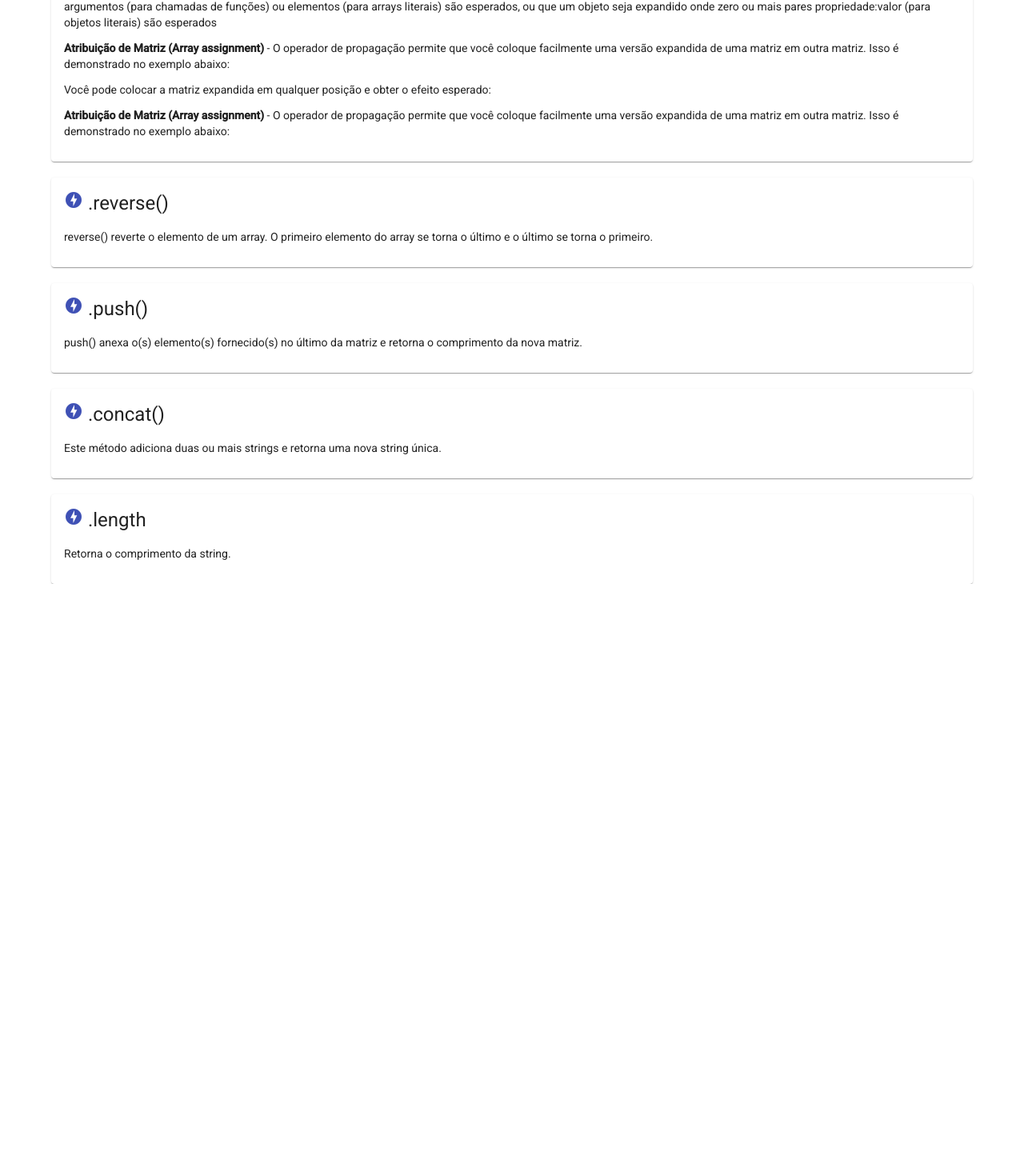
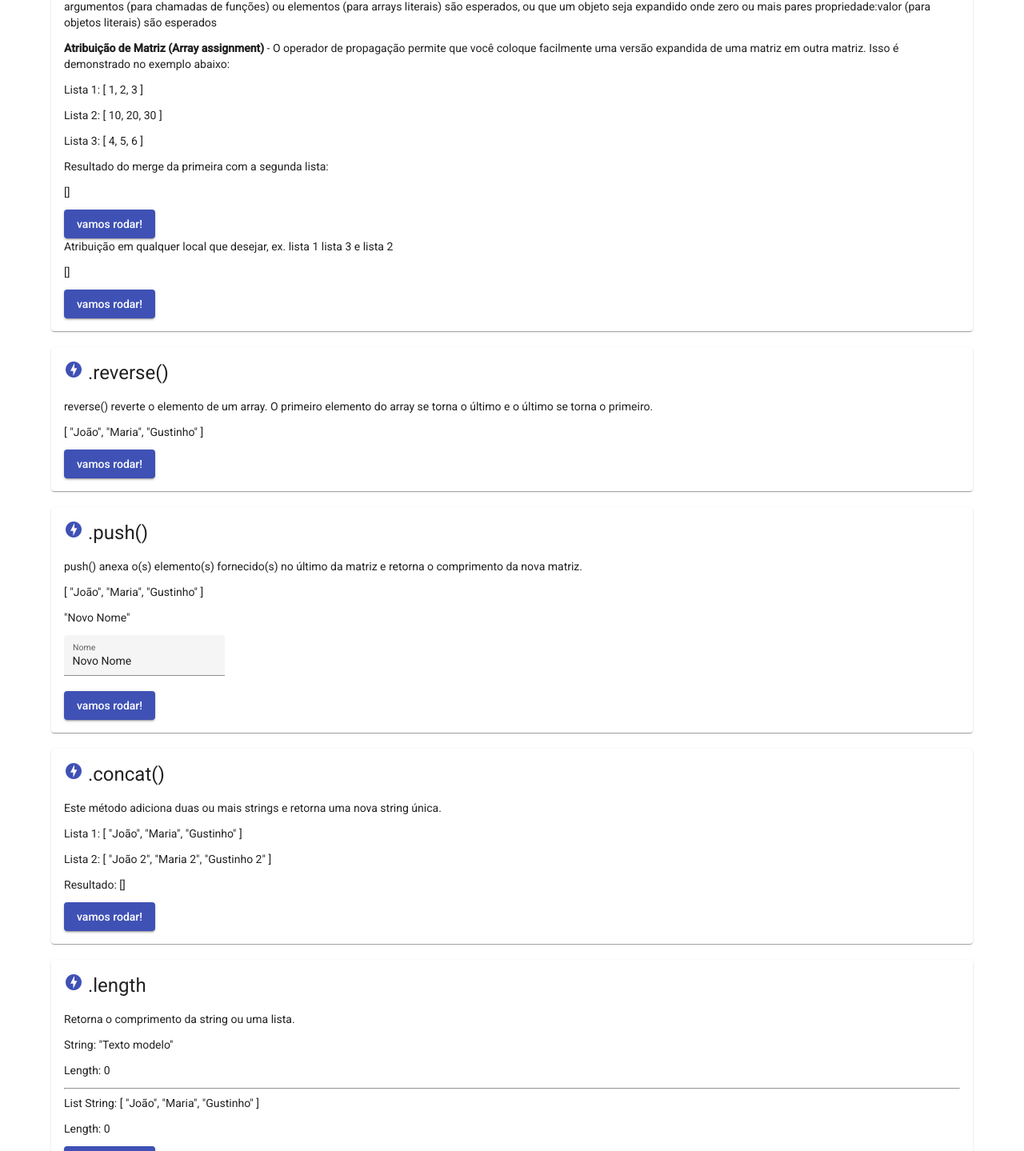
Before and after one commit to AntonioPerezJr/Study, an Angular app: page / in a window 1280 px wide. Shown: the part 3238-4677 px from the top of the page at 80% size. Before the commit the page ends 3968 px from the top, so only its background shows below. Built offline with nearby package versions, Linux system fonts and the light colour scheme.

Commit message:
completion of methods

```diff
--- a/src/app/app.module.ts
+++ b/src/app/app.module.ts
@@ -6,6 +6,7 @@ import { AppComponent } from './app.component';
 import { ArrayMethodsComponent } from './pages/array-methods/array-methods.component';
 import { BrowserAnimationsModule } from '@angular/platform-browser/animations';
 import { MaterialModule } from './material.module';
+import { FormsModule, ReactiveFormsModule } from '@angular/forms';
 
 @NgModule({
   declarations: [
@@ -16,7 +17,9 @@ import { MaterialModule } from './material.module';
     BrowserModule,
     AppRoutingModule,
     BrowserAnimationsModule,
-    MaterialModule
+    MaterialModule,
+    FormsModule,
+    ReactiveFormsModule
   ],
   providers: [],
   bootstrap: [AppComponent]
--- a/src/app/pages/array-methods/array-methods.component.html
+++ b/src/app/pages/array-methods/array-methods.component.html
@@ -143,42 +143,74 @@
         <p> Sintaxe de Espalhamento (Spread syntax) permite que um objeto iterável, como uma expressão de array ou uma string seja expandido para ser usado onde zero ou mais argumentos (para chamadas de funções) ou elementos (para arrays literais) são esperados, ou que um objeto seja expandido onde zero ou mais pares propriedade:valor (para objetos literais) são esperados </p>
         <p> <b>Atribuição de Matriz (Array assignment)</b> - O operador de propagação permite que você coloque facilmente uma versão expandida de uma matriz em outra matriz. Isso é demonstrado no exemplo abaixo:</p>
         <div class="c-code">
-
+            <p>Lista 1: {{ listSpreadFirst | json }}</p>
+            <p>Lista 2: {{ listSpreadSecond | json }}</p>
+            <p>Lista 3: {{ listSpreadThird | json }}</p>
         </div>
-        <p>Você pode colocar a matriz expandida em qualquer posição e obter o efeito esperado:</p>
+        <p>Resultado do merge da primeira com a segunda lista:</p>
         <div class="c-code">
-
+            <p>{{ listSpreadResult1 | json }}</p>
+            <div>
+                <button mat-raised-button color="primary" (click)="onSpreadCheck()">vamos rodar!</button>
+            </div>
         </div>
-        <p> <b>Atribuição de Matriz (Array assignment)</b> - O operador de propagação permite que você coloque facilmente uma versão expandida de uma matriz em outra matriz. Isso é demonstrado no exemplo abaixo:</p>
+        <p>Atribuição em qualquer local que desejar, ex. lista 1 lista 3 e lista 2</p>
         <div class="c-code">
-
+            <p>{{ listSpreadResult2 | json }}</p>
+            <div>
+                <button mat-raised-button color="primary" (click)="onSpreadCheckPosition()">vamos rodar!</button>
+            </div>
         </div>
     </mat-card>
     <mat-card class="c-content__card">
         <h1 class="c-content__title"><mat-icon class="c-content__icon" color="primary" aria-hidden="false" aria-label="Icon title">offline_bolt</mat-icon> .reverse()</h1>
         <p> reverse() reverte o elemento de um array. O primeiro elemento do array se torna o último e o último se torna o primeiro.
         <div class="c-code">
-
+            <p>{{ userReverseList | json }}</p>
+            <div>
+                <button mat-raised-button color="primary" (click)="onExecuteReverse()">vamos rodar!</button>
+            </div>
         </div>
     </mat-card>
     <mat-card class="c-content__card">
         <h1 class="c-content__title"><mat-icon class="c-content__icon" color="primary" aria-hidden="false" aria-label="Icon title">offline_bolt</mat-icon> .push()</h1>
         <p> push() anexa o(s) elemento(s) fornecido(s) no último da matriz e retorna o comprimento da nova matriz.
         <div class="c-code">
-
+            <p>{{ userPushList | json }}</p>
+            <p>{{ nomeInput | json }}</p>
+            <mat-form-field class="example-full-width" appearance="fill">
+                <mat-label>Nome</mat-label>
+                <input type="text" matInput [(ngModel)]="nomeInput" placeholder="Ex. nome">
+            </mat-form-field>
+            <div>
+                <button mat-raised-button color="primary" (click)="onExecutePush()">vamos rodar!</button>
+            </div>
         </div>
     </mat-card>
     <mat-card class="c-content__card">
         <h1 class="c-content__title"><mat-icon class="c-content__icon" color="primary" aria-hidden="false" aria-label="Icon title">offline_bolt</mat-icon> .concat() </h1>
         <p> Este método adiciona duas ou mais strings e retorna uma nova string única.
         <div class="c-code">
-
+            <p>Lista 1: {{ userConcatList1 | json }}</p>
+            <p>Lista 2: {{ userConcatList2 | json }}</p>
+            <p>Resultado: {{ resultConcatList | json }}</p>
+            <div>
+                <button mat-raised-button color="primary" (click)="onExecuteConcat()">vamos rodar!</button>
+            </div>
         </div>
     </mat-card>
     <mat-card class="c-content__card">
         <h1 class="c-content__title"><mat-icon class="c-content__icon" color="primary" aria-hidden="false" aria-label="Icon title">offline_bolt</mat-icon> .length </h1>
-        <p> Retorna o comprimento da string.
+        <p> Retorna o comprimento da string ou uma lista.
         <div class="c-code">
+            <p>String: {{ nameLength | json }}</p>
+            <p>Length: {{ lengthNmber }}</p>
+            <hr>
+            <p>List String: {{ nameLengthList | json }}</p>
+            <p>Length: {{ lengthNmberList }}</p>
+            <div>
+                <button mat-raised-button color="primary" (click)="onExecuteLength()">vamos rodar!</button>
+            </div>
 
         </div>
     </mat-card>
--- a/src/app/pages/array-methods/array-methods.component.ts
+++ b/src/app/pages/array-methods/array-methods.component.ts
@@ -1,4 +1,5 @@
 import { Component, OnInit } from '@angular/core';
+import { FormControl, Validators } from '@angular/forms';
 import { EveryIten } from './models/everyModel.model';
 import { ReduceIten } from './models/everyModel.model copy';
 import { FilterIten } from './models/filterModel.model';
@@ -205,13 +206,55 @@ export class ArrayMethodsComponent implements OnInit {
   listSpreadFirst: number[] = [1, 2, 3];
   listSpreadSecond: number[] = [10, 20, 30];
   listSpreadThird: number[] = [4, 5, 6];
-  listSpreadResult: number[] = [];
+  listSpreadResult1: number[] = [];
+  listSpreadResult2: number[] = [];
 
   onSpreadCheck(){
-    this.listSpreadResult = [...this.listSpreadFirst, ...this.listSpreadSecond];
+    this.listSpreadResult1 = [...this.listSpreadFirst, ...this.listSpreadSecond];
   }
 
   onSpreadCheckPosition(){
-    this.listSpreadResult = [...this.listSpreadFirst, ...this.listSpreadThird,...this.listSpreadSecond];
+    this.listSpreadResult2 = [...this.listSpreadFirst, ...this.listSpreadThird, ...this.listSpreadSecond];
+  }
+
+  /**
+  * Implement .reverse()
+  */
+  userReverseList: string[] = ['João', 'Maria','Gustinho'];
+  onExecuteReverse(): void{
+    this.userReverseList = this.userReverseList.reverse();
+  }
+
+  /**
+  * Implement .push()
+  */
+  public nomeInput: string = 'Novo Nome';
+  userPushList: string[] = ['João', 'Maria','Gustinho'];
+  onExecutePush(): void{
+    this.userPushList.push(this.nomeInput);
+    this.nomeInput = '';
+  }
+
+  /**
+  * Implement .concat()
+  */
+  userConcatList1: string[] = ['João', 'Maria','Gustinho'];
+  userConcatList2: string[] = ['João 2', 'Maria 2','Gustinho 2'];
+  resultConcatList: string[] = [];
+  onExecuteConcat(): void{
+    this.resultConcatList = this.userConcatList1.concat(this.userConcatList2)
+  }
+
+  /**
+  * Implement .concat()
+  */
+   nameLength: string = 'Texto modelo';
+   nameLengthList: string[] = ['João', 'Maria','Gustinho'];
+
+   lengthNmber: number = 0;
+   lengthNmberList: number = 0;
+  onExecuteLength(): void{
+    this.lengthNmber = this.nameLength.length;
+    this.lengthNmberList = this.nameLengthList.length;
   }
 }
```
